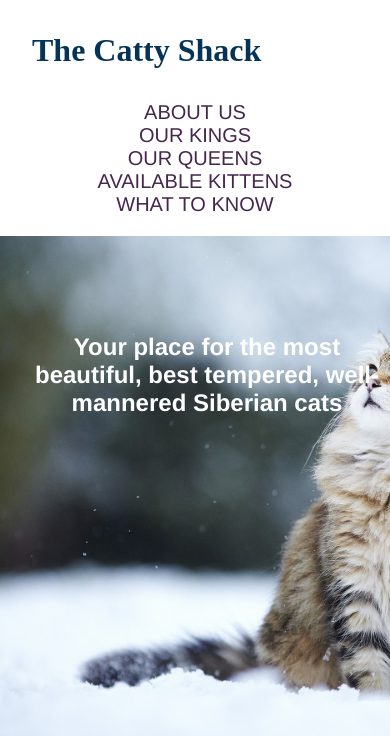
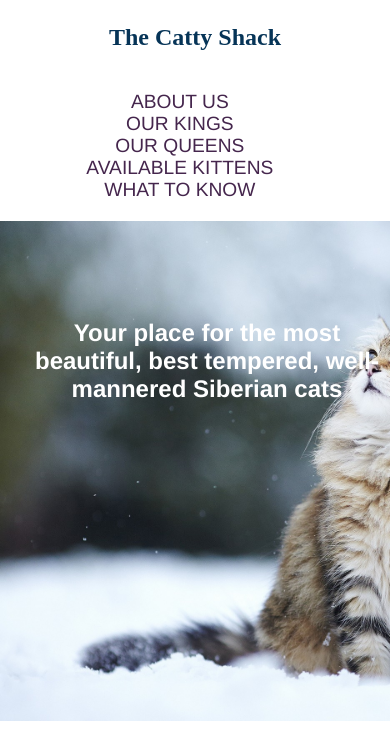
Before and after one commit to evasmidt/put-a-cat-on-it, a plain HTML site: page index.html in a window 390 px wide. Shown: the top 737 px of the page. Drawn offline with Linux system fonts and the light colour scheme; a web font is replaced by a local one.

Commit message:
changed menu breakpoints and way of doing media queries to improve responsive main nav

```diff
--- a/css/main.scss
+++ b/css/main.scss
@@ -6,6 +6,16 @@
 * {
   box-sizing: border-box;
  }
+
+
+header {
+	@media (max-width: 768px) {
+  				padding-right: 0;
+  				margin-right: 0;
+			}
+			min-height: 75px;
+
+}
 
 body {
 	background-color: white;
@@ -17,14 +27,25 @@ body {
 }
 
 
+
 h1 {
 	font-family: 'Cantata One', serif;
 	margin: 1em 1em;
+	padding: 0;
 	color: #063457;
 	display: inline-block;
 	float: left;
+	font-size: 1.5em;
+
+	@media (max-width: 768px) {
+  						text-align: center;
+  						width: 100%;
+  						margin-left: 0;
+					}
 
 }
+
+
 .clear {
 	clear: both;
 }
@@ -42,44 +63,39 @@ p {
 		padding: 0;
 		margin: 1em 0;
 		text-align: right;
+		display: inline-block;
+		width: 75%;
 
 		ul {
 			padding: 0;
 			list-style-type: none;
-
+			float: right;
 		}
 			li {
 				font-size: 1.25em;
-				text-align: center;
-				text-transform:uppercase;
+				float: right;
+				text-transform: uppercase;
+				padding: 0 1em;
 
-					@media (min-width: 645px) {
-  						display: inline-block;
+				:hover {
+					color: #FF7D7B;
+					border-bottom: 1px solid #FF7D7B;
+				}
+
+					@media (max-width: 768px) {
   						font-size: 1.2em;
-  						padding: 0 1em;
-  							:hover {
-								color: #FF7D7B;
-								border-bottom: 1px solid #FF7D7B;
-							}
-					}
-					@media (min-width: 720px) {
-  						display: inline-block;
-  						font-size: 1em;
-  						padding: 0 .5em;
-  						:hover {
-								color: #FF7D7B;
-								border-bottom: 1px solid #FF7D7B;
-							}
+  						text-align: center;
+  						float: initial;
+  						margin: 0 1em;
+  						width: 100%;
 					}
 
-					@media (min-width: 900px) {
-  						font-size: 1.2em;
-  						padding: 0 2em;
-  						:hover {
-								color: #FF7D7B;
-								border-bottom: 1px solid #FF7D7B;
-							}
+					@media (max-width: 1020px) {
+  						margin: 0 auto;
+  						width: 100%;
+  						text-align: center;
 					}
+
 
 
 			a {
@@ -93,6 +109,10 @@ p {
 			}
 
 			}
+		@media (max-width: 768px) {
+  				margin: 0 auto;
+
+					}
 
 	}
 
@@ -110,6 +130,8 @@ section {
 	  	text-align: center;
 	  	padding-top: 25%;
 	  	margin-left: 1em;
+	  	margin-top: 0;
+
 	  }
 	}
 }
--- a/index.html
+++ b/index.html
@@ -11,7 +11,7 @@
 
 	<header>
 		<h1>The Catty Shack</h1>
-		<nav class="menu_main clear">
+		<nav class="menu_main">
 			<ul>
 				<li><a href="#">About Us</a></li>
 				<li><a href="#">Our Kings</a></li>
@@ -21,7 +21,7 @@
 			</ul>
 		</nav>
 	</header>
-	<section>
+	<section class="clear">
 		<div class="hero">
 			<h2>Your place for the most beautiful, best tempered, well-mannered Siberian cats</h2>
 		</div>
```
Also changed, not shown: css/main.css, 2 other files.
